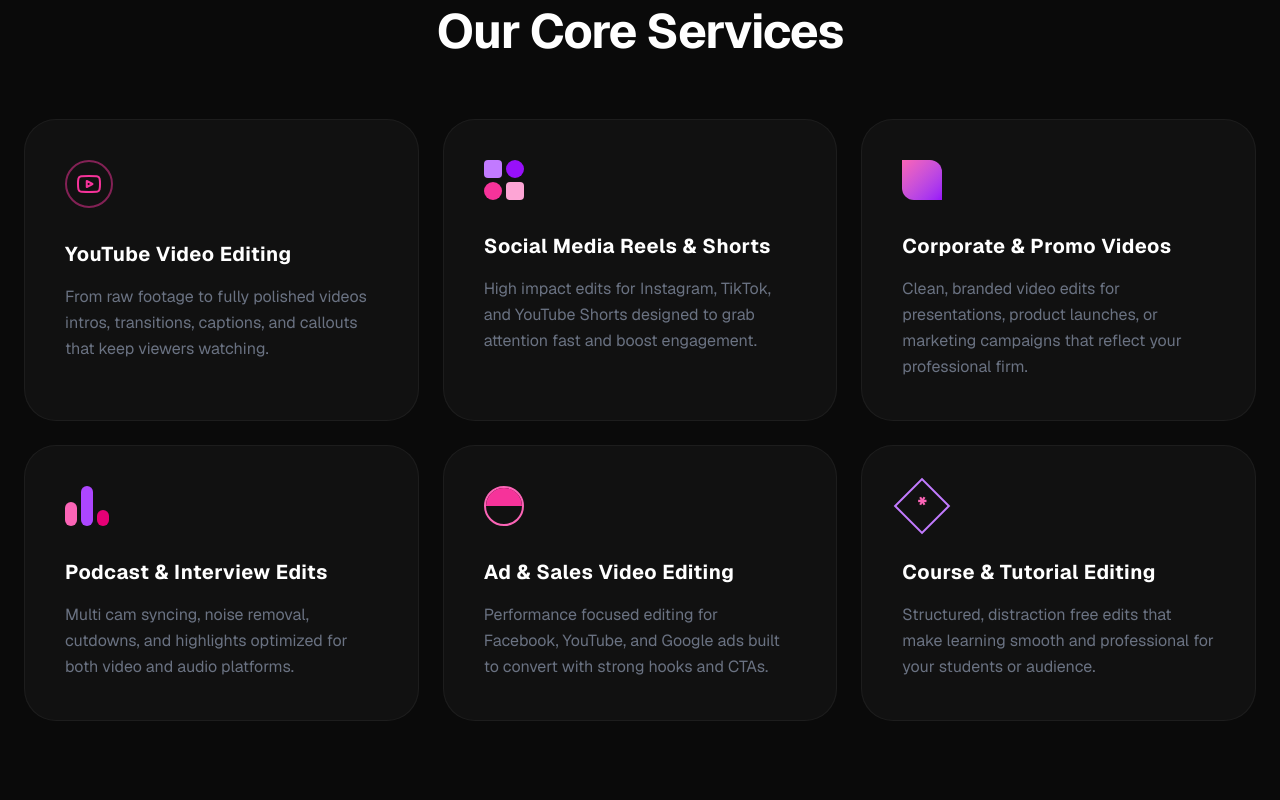
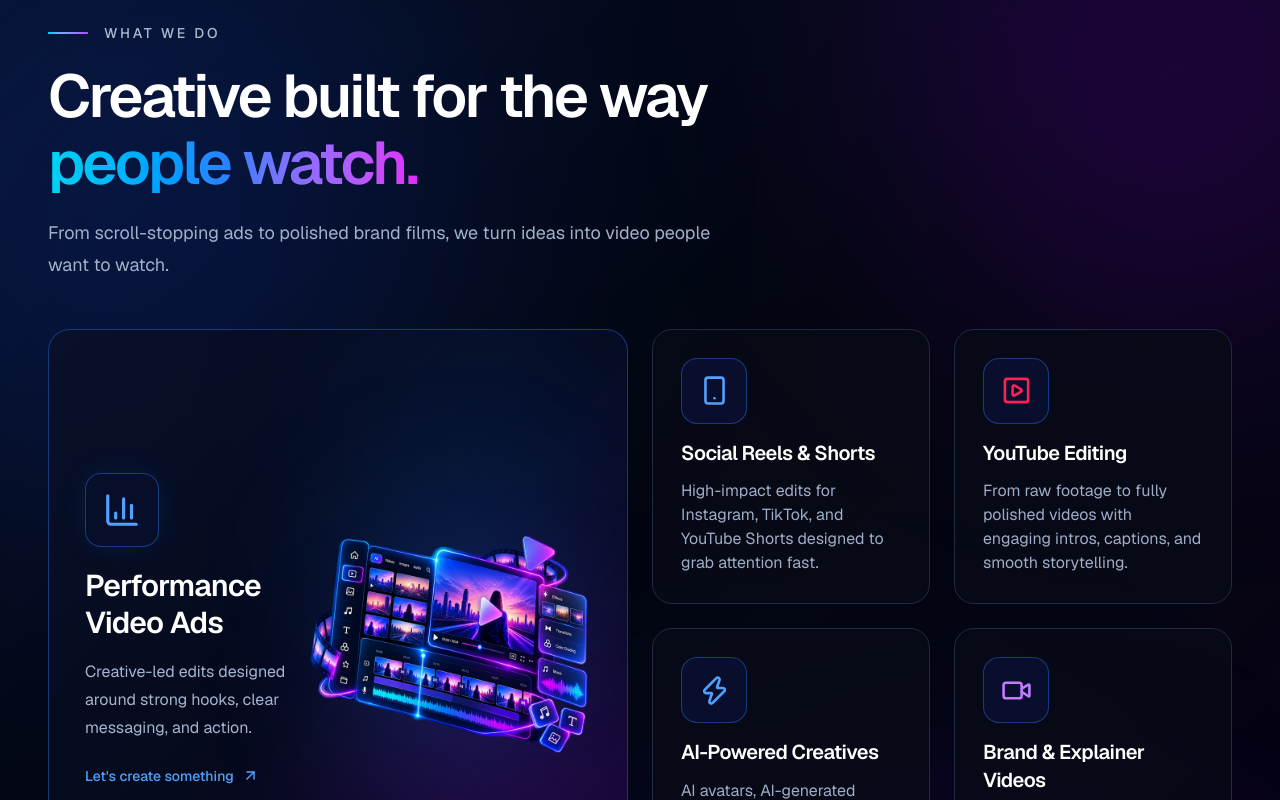
Before and after one commit to amdcreatives/amdcreatives.com, a Next.js app: page / in a window 1280 px wide. Shown: the part 4840-5640 px from the top of the page. Built offline with nearby package versions, Linux system fonts and the light colour scheme.

Commit message:
V2: Services

```diff
--- a/src/components/ui/CoreServices.tsx
+++ b/src/components/ui/CoreServices.tsx
@@ -1,90 +1,211 @@
+import Image from "next/image";
+import {
+  BarChart3,
+  Smartphone,
+  SquarePlay,
+  Zap,
+  Video,
+  ArrowUpRight,
+} from "lucide-react";
 
 const services = [
   {
-    title: "YouTube Video Editing",
-    description: "From raw footage to fully polished videos intros, transitions, captions, and callouts that keep viewers watching.",
-    icon: (
-      <div className="w-12 h-12 rounded-full border-2 border-pink-500/50 flex items-center justify-center text-pink-500">
-        <svg width="24" height="24" viewBox="0 0 24 24" fill="none" stroke="currentColor" strokeWidth="2" strokeLinecap="round" strokeLinejoin="round"><path d="M22.54 6.42a2.78 2.78 0 0 0-1.94-2C18.88 4 12 4 12 4s-6.88 0-8.6.42a2.78 2.78 0 0 0-1.94 2C1 8.11 1 12 1 12s0 3.89.46 5.58a2.78 2.78 0 0 0 1.94 2c1.72.42 8.6.42 8.6.42s6.88 0 8.6-.42a2.78 2.78 0 0 0 1.94-2C23 15.89 23 12 23 12s0-3.89-.46-5.58z"></path><polygon points="9.75 15.02 15.5 12 9.75 8.98 9.75 15.02"></polygon></svg>
-      </div>
-    )
+    title: "Performance Video Ads",
+    description:
+      "Creative-led edits designed around strong hooks, clear messaging, and action.",
+    icon: BarChart3,
+    iconColor: "text-blue-400",
+    image: "/photos/video-editing-interface-2.webp",
   },
   {
-    title: "Social Media Reels & Shorts",
-    description: "High impact edits for Instagram, TikTok, and YouTube Shorts designed to grab attention fast and boost engagement.",
-    icon: (
-      <div className="grid grid-cols-2 gap-1 w-10 h-10">
-        <div className="bg-purple-400 rounded-sm"></div>
-        <div className="bg-purple-600 rounded-full"></div>
-        <div className="bg-pink-500 rounded-full"></div>
-        <div className="bg-pink-300 rounded-sm"></div>
-      </div>
-    )
+    title: "Social Reels & Shorts",
+    description:
+      "High-impact edits for Instagram, TikTok, and YouTube Shorts designed to grab attention fast.",
+    icon: Smartphone,
+    iconColor: "text-blue-400",
   },
   {
-    title: "Corporate & Promo Videos",
-    description: "Clean, branded video edits for presentations, product launches, or marketing campaigns that reflect your professional firm.",
-    icon: (
-      <div className="w-10 h-10 bg-linear-to-br from-pink-400 to-purple-600 rounded-tr-xl rounded-bl-xl"></div>
-    )
+    title: "YouTube Editing",
+    description:
+      "From raw footage to fully polished videos with engaging intros, captions, and smooth storytelling.",
+    icon: SquarePlay,
+    iconColor: "text-rose-500",
   },
   {
-    title: "Podcast & Interview Edits",
-    description: "Multi cam syncing, noise removal, cutdowns, and highlights optimized for both video and audio platforms.",
-    icon: (
-      <div className="flex gap-1 items-end">
-        <div className="w-3 h-6 bg-pink-400 rounded-full"></div>
-        <div className="w-3 h-10 bg-purple-500 rounded-full"></div>
-        <div className="w-3 h-4 bg-pink-600 rounded-full"></div>
-      </div>
-    )
+    title: "AI-Powered Creatives",
+    description:
+      "AI avatars, AI-generated visuals, and creative concepts to bring your ideas to life.",
+    icon: Zap,
+    iconColor: "text-blue-400",
   },
   {
-    title: "Ad & Sales Video Editing",
-    description: "Performance focused editing for Facebook, YouTube, and Google ads built to convert with strong hooks and CTAs.",
-    icon: (
-      <div className="w-10 h-10 border-2 border-pink-400 rounded-full flex items-center justify-center overflow-hidden">
-        <div className="w-full h-1/2 bg-pink-500 self-start"></div>
-      </div>
-    )
+    title: "Brand & Explainer Videos",
+    description:
+      "Clean, professional edits for product launches, corporate content, and marketing campaigns.",
+    icon: Video,
+    iconColor: "text-purple-400",
   },
-  {
-    title: "Course & Tutorial Editing",
-    description: "Structured, distraction free edits that make learning smooth and professional for your students or audience.",
-    icon: (
-      <div className="relative w-10 h-10">
-        <div className="absolute inset-0 border-2 border-purple-400 rotate-45"></div>
-        <div className="absolute inset-0 flex items-center justify-center text-pink-400 text-2xl font-bold">*</div>
-      </div>
-    )
-  }
 ];
 
 export default function CoreServices() {
+  const [featuredService, ...otherServices] = services;
+  const FeaturedIcon = featuredService.icon;
+
   return (
-    <section id="creativesService" className="bg-[#0a0a0a] py-24 px-6">
-      <div className="max-w-7xl mx-auto">
-        <h2 className="text-center text-white text-4xl md:text-5xl font-bold mb-16 tracking-tight">Our Core Services</h2>
+    <section
+      id="creativesService"
+      className="relative isolate overflow-hidden bg-[#030610] px-5 py-20 sm:px-8 sm:py-24 lg:px-12 lg:py-28"
+    >
+      {/* Background Atmosphere */}
+      <div
+        aria-hidden="true"
+        className="pointer-events-none absolute inset-0 -z-10 overflow-hidden"
+      >
+        <div className="absolute inset-0 bg-linear-to-br from-[#061027] via-[#030610] to-[#080316]" />
 
-        <div className="grid grid-cols-1 md:grid-cols-2 lg:grid-cols-3 gap-6">
-          {services.map((service, index) => (
+        <div className="absolute -left-40 top-0 h-112.5 w-[450px] rounded-full bg-blue-700/20 blur-[140px] sm:h-[600px] sm:w-[600px]" />
+
+        <div className="absolute -right-40 -top-32 h-[400px] w-[400px] rounded-full bg-purple-700/20 blur-[130px] sm:h-[550px] sm:w-[550px]" />
+
+        <div className="absolute -bottom-60 left-1/3 h-[450px] w-[650px] rounded-full bg-blue-700/10 blur-[150px]" />
+
+        <div className="absolute -bottom-60 right-0 h-[400px] w-[500px] rounded-full bg-purple-700/15 blur-[130px]" />
+      </div>
+
+      <div className="mx-auto max-w-[1380px]">
+        {/* Section Heading */}
+        <div className="mb-10 sm:mb-12">
+          <div className="mb-5 flex items-center gap-4">
+            <span className="h-[2px] w-10 bg-gradient-to-r from-cyan-400 to-purple-500" />
+
+            <span className="text-xs font-medium uppercase tracking-[0.2em] text-[#AAB8D0] sm:text-sm">
+              What We Do
+            </span>
+          </div>
+
+          <h2 className="max-w-4xl text-4xl font-semibold leading-[1.12] tracking-[-0.04em] text-white sm:text-5xl md:text-6xl">
+            Creative built for the way
+            <br className="hidden sm:block" />{" "}
+            <span className="bg-gradient-to-r from-cyan-400 via-blue-500 to-fuchsia-500 bg-clip-text text-transparent">
+              people watch.
+            </span>
+          </h2>
+
+          <p className="mt-5 max-w-2xl text-base leading-7 text-[#A2B1CA] sm:text-lg sm:leading-8">
+            From scroll-stopping ads to polished brand films, we turn ideas
+            into video people want to watch.
+          </p>
+        </div>
+
+        {/* Services Grid */}
+        <div className="grid grid-cols-1 gap-5 lg:grid-cols-4 lg:gap-6">
+          {/* Featured Service */}
+          <article className="group relative min-h-[390px] overflow-hidden rounded-[22px] border border-blue-500/40 bg-[#060C1D]/90 transition-colors duration-300 hover:border-purple-500/60 sm:min-h-[420px] lg:col-span-2 lg:row-span-2 lg:min-h-[490px]">
+            {/* Featured Background */}
             <div
-              key={index}
-              className="group p-10 rounded-4xl bg-[#111111] border border-white/5 hover:border-pink-500/20 transition-all duration-500"
+              aria-hidden="true"
+              className="pointer-events-none absolute inset-0"
             >
-              <div className="mb-8 group-hover:scale-110 transition-transform duration-500">
-                {service.icon}
+              <div className="absolute right-0 top-0 h-64 w-64 rounded-full bg-blue-600/15 blur-[100px]" />
+
+              <div className="absolute bottom-0 right-0 h-64 w-64 rounded-full bg-purple-600/20 blur-[100px]" />
+
+              <div className="absolute inset-0 bg-gradient-to-br from-blue-950/20 via-transparent to-purple-950/30" />
+            </div>
+
+            {/* Featured Content */}
+            <div className="relative z-10 grid h-full grid-cols-1 items-center gap-6 p-6 sm:p-8 md:grid-cols-[0.8fr_1.2fr] lg:grid-cols-1 lg:gap-2 lg:p-9 xl:grid-cols-[0.85fr_1.15fr] xl:gap-4">
+              {/* Featured Text */}
+              <div className="relative z-10 max-w-sm">
+                <div className="mb-5 flex h-[74px] w-[74px] items-center justify-center rounded-2xl border border-blue-500/40 bg-[#080F2C]/90 shadow-[0_0_30px_rgba(37,99,235,0.12)]">
+                  <FeaturedIcon
+                    size={38}
+                    strokeWidth={2}
+                    className="text-blue-400"
+                  />
+                </div>
+
+                <h3 className="max-w-xs text-2xl font-semibold leading-tight tracking-tight text-white sm:text-3xl">
+                  {featuredService.title}
+                </h3>
+
+                <p className="mt-4 max-w-sm text-sm leading-6 text-[#A5B4CF] sm:text-base sm:leading-7">
+                  {featuredService.description}
+                </p>
+
+                <a
+                  href="#creativesContact"
+                  aria-label="Discuss a performance video ads project"
+                  className="mt-6 inline-flex items-center gap-2 text-sm font-medium text-blue-400 transition-colors duration-200 hover:text-purple-300"
+                >
+                  Let&apos;s create something
+                  <ArrowUpRight size={17} />
+                </a>
               </div>
 
-              <h3 className="text-white text-xl font-bold mb-4 tracking-wide">
-                {service.title}
-              </h3>
+              {/* Featured Image */}
+              <div className="relative mx-auto flex min-h-[190px] w-full max-w-[500px] items-center justify-center md:min-h-[260px] lg:min-h-[250px] xl:min-h-[320px]">
+                <div
+                  aria-hidden="true"
+                  className="absolute inset-8 rounded-full bg-blue-500/20 blur-[70px]"
+                />
 
-              <p className="text-gray-500 leading-relaxed group-hover:text-gray-400 transition-colors">
-                {service.description}
-              </p>
+                <div className="relative w-full overflow-hidden rounded-xl">
+                  <Image
+                    src={featuredService.image}
+                    alt="Video editing interface showcasing a professional creative timeline"
+                    width={1000}
+                    height={700}
+                    sizes="(max-width: 767px) 100vw, (max-width: 1023px) 50vw, 35vw"
+                    className="h-auto max-h-[360px] w-full object-contain transition-[filter] duration-300 group-hover:brightness-110"
+                  />
+                </div>
+              </div>
             </div>
-          ))}
+
+            {/* Gradient Border Accent */}
+            <div className="pointer-events-none absolute inset-x-0 bottom-0 h-px bg-gradient-to-r from-transparent via-blue-500/60 to-purple-500/60" />
+          </article>
+
+          {/* Supporting Service Cards */}
+          {otherServices.map((service) => {
+            const Icon = service.icon;
+
+            return (
+              <article
+                key={service.title}
+                className="group relative flex min-h-[230px] flex-col overflow-hidden rounded-[20px] border border-[#202A43] bg-[#080B17]/80 p-6 transition-colors duration-300 hover:border-blue-500/40 sm:min-h-[240px] sm:p-7"
+              >
+                {/* Hover Glow */}
+                <div
+                  aria-hidden="true"
+                  className="pointer-events-none absolute -right-16 -top-16 h-40 w-40 rounded-full bg-blue-600/0 blur-[70px] transition-colors duration-300 group-hover:bg-blue-600/15"
+                />
+
+                {/* Icon */}
+                <div className="relative mb-4 flex h-[66px] w-[66px] items-center justify-center rounded-2xl border border-blue-500/40 bg-[#0A1030]/90">
+                  <Icon
+                    size={31}
+                    strokeWidth={2}
+                    className={service.iconColor}
+                  />
+                </div>
+
+                {/* Title */}
+                <h3 className="relative text-lg font-semibold leading-snug tracking-tight text-white sm:text-xl">
+                  {service.title}
+                </h3>
+
+                {/* Description */}
+                <p className="relative mt-3 text-sm leading-6 text-[#9EADC7] sm:text-base sm:leading-6">
+                  {service.description}
+                </p>
+
+                {/* Bottom Accent */}
+                <div className="absolute bottom-0 left-6 right-6 h-px origin-left scale-x-0 bg-gradient-to-r from-blue-500/70 to-purple-500/70 transition-transform duration-300 group-hover:scale-x-100 sm:left-7 sm:right-7" />
+              </article>
+            );
+          })}
         </div>
       </div>
     </section>
```
Also changed, not shown: public/photos/video-editing-interface-2.webp (added), public/photos/video-editing-interface.webp (added).
